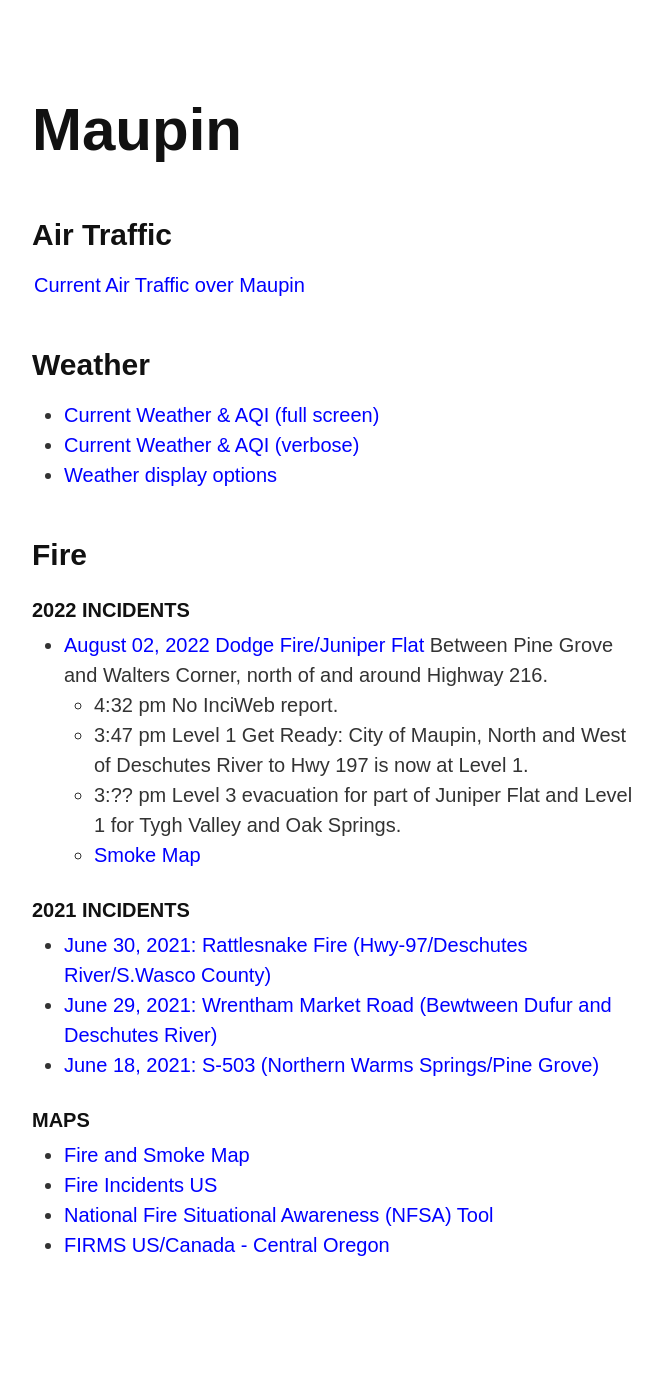
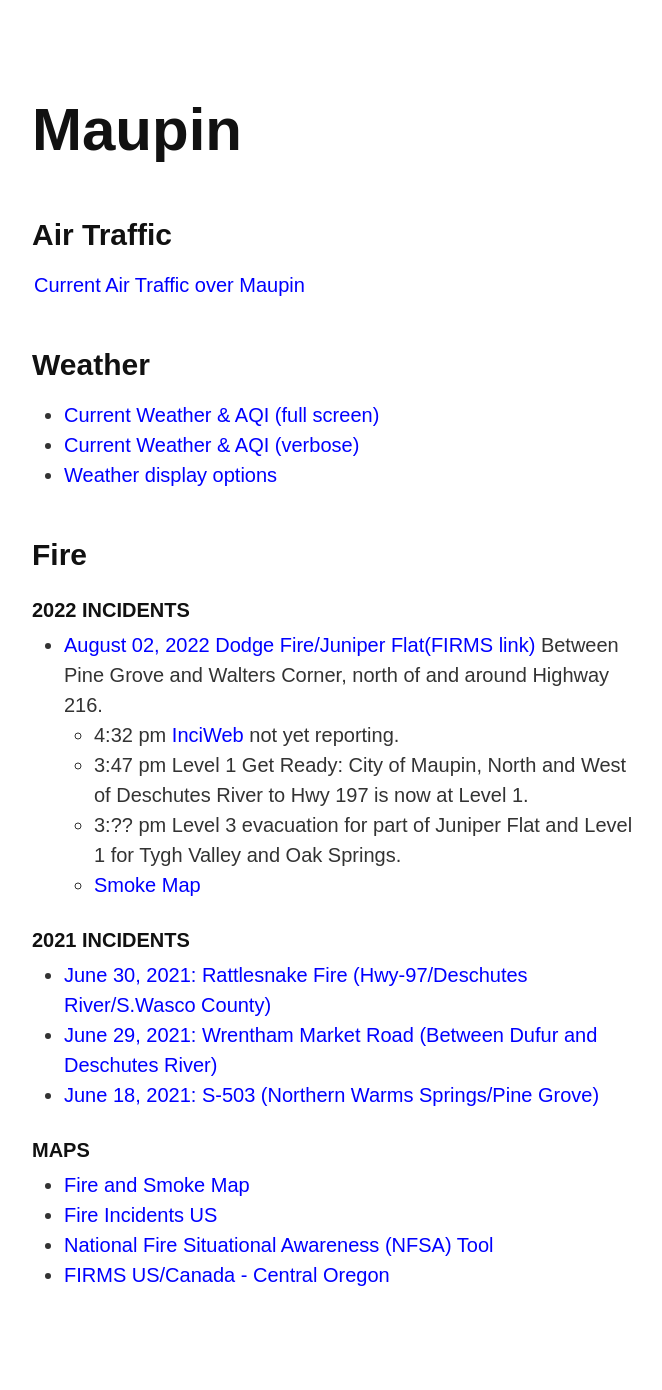
Before and after one commit to todgru/todgru.github.io, a Jekyll site: the page built from maupin/index.md, in a window 1280 px wide. Shown: the whole page, without its empty margins (306-968 px from the left). Built offline with Jekyll 4.4.1, drawn with Linux system fonts in a browser that asks for light colours; our own code applies the rules of GitHub Pages for plain Markdown files; before the commit the page ends 1360 px from its top, so only the background shows below that.

Commit message:
fire: fix links

```diff
--- a/maupin/index.md
+++ b/maupin/index.md
@@ -16,8 +16,8 @@
 ## Fire
 
 ### 2022 Incidents
-* [August 02, 2022 Dodge Fire/Juniper Flat](https://firms.modaps.eosdis.nasa.gov/usfs/map/#d:today;l:noaa20-viirs,viirs,modis_a,modis_t,street;@-121.1,45.2,12z) Between Pine Grove and Walters Corner, north of and around Highway 216.
-  * 4:32 pm No InciWeb report.
+* [August 02, 2022 Dodge Fire/Juniper Flat(FIRMS link)](https://firms.modaps.eosdis.nasa.gov/usfs/map/#t:adv;d:2022-08-01..2022-08-02;l:noaa20-viirs,viirs,modis_a,modis_t,street;@-121.2,45.1,13z) Between Pine Grove and Walters Corner, north of and around Highway 216.
+  * 4:32 pm [InciWeb](https://inciweb.nwcg.gov/) not yet reporting.
   * 3:47 pm Level 1 Get Ready: City of Maupin, North and West of Deschutes River to Hwy 197 is now at Level 1.
   * 3:?? pm Level 3 evacuation for part of Juniper Flat and Level 1 for Tygh Valley and Oak Springs.
   * [Smoke Map](https://fire.airnow.gov/?lat=45.175740000000076&lng=-121.07972999999998&zoom=10)
@@ -25,7 +25,7 @@
 
 ### 2021 Incidents
 * [June 30, 2021: Rattlesnake Fire (Hwy-97/Deschutes River/S.Wasco County)](https://inciweb.nwcg.gov/incident/7592/)
-* [June 29, 2021: Wrentham Market Road (Bewtween Dufur and Deschutes River)](https://inciweb.nwcg.gov/incident/7589/)
+* [June 29, 2021: Wrentham Market Road (Between Dufur and Deschutes River)](https://inciweb.nwcg.gov/incident/7589/)
 * [June 18, 2021: S-503 (Northern Warms Springs/Pine Grove)](https://inciweb.nwcg.gov/incident/7559/)
 
 ### Maps
```
